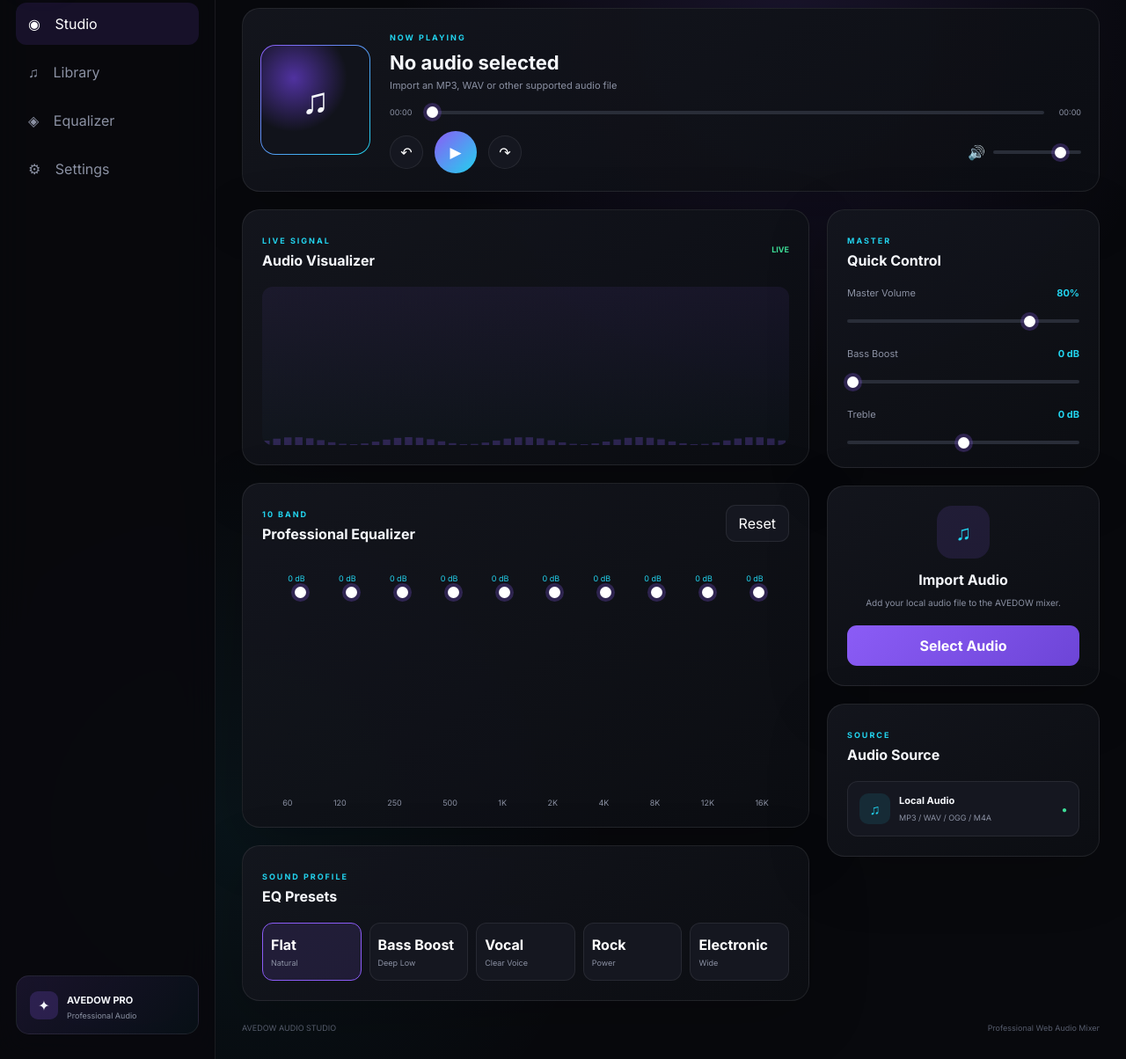
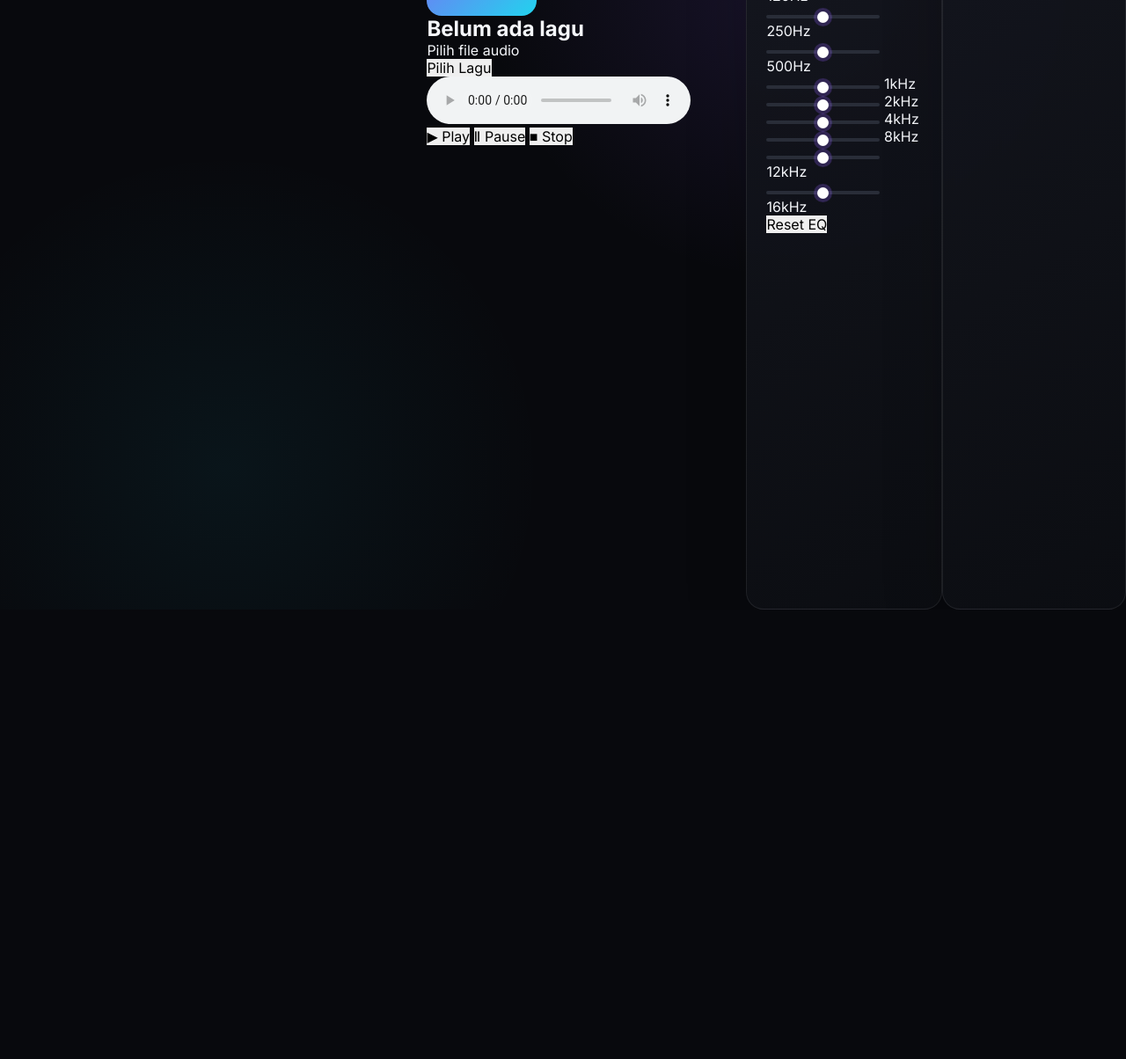
Before and after one commit to bajakeras550-cyber/foravedowaudio, a plain HTML site: page index.html in a window 1280 px wide. Shown: the part 107-1311 px from the top of the page at 88% size. After the commit the page ends 800 px from the top, so only its background shows below. Drawn offline with Linux system fonts and the light colour scheme.

Commit message:
Update index.html

```diff
--- a/index.html
+++ b/index.html
@@ -3,103 +3,124 @@
 <head>
   <meta charset="UTF-8">
   <meta name="viewport" content="width=device-width, initial-scale=1.0">
-  <title>AVEDOW Audio Studio</title>
+  <title>AVEDOW Audio Mixer</title>
   <link rel="stylesheet" href="style.css">
 </head>
-
 <body>
 
   <div class="app">
 
-  <!-- SIDEBAR -->
-  <aside class="sidebar">
-    <div class="brand">
-      <div class="brand-logo">A</div>
-      <div>
-        <strong>AVEDOW</strong>
-        <span>AUDIO STUDIO</span>
-      </div>
+    <h1>AVEDOW AUDIO MIXER</h1>
+    <p class="subtitle">MP3 Equalizer Studio</p>
+
+    <div class="player">
+
+      <div class="cover">♫</div>
+
+      <h2 id="songName">Belum ada lagu</h2>
+      <p id="status">Pilih file audio</p>
+
+      <input
+        type="file"
+        id="fileInput"
+        accept="audio/*"
+        hidden
+      >
+
+      <button id="chooseBtn">
+        Pilih Lagu
+      </button>
+
+      <audio id="audio" controls></audio>
+
+      <div class="buttons">
+        <button id="playBtn">▶ Play</button>
+        <button id="pauseBtn">Ⅱ Pause</button>
+        <button id="stopBtn">■ Stop</button>
       </div>
 
-    <nav>
-      <button class="nav-item active">
-        <span>◉</span> Studio
+    </div>
+
+
+    <div class="panel">
+
+      <h2>Equalizer</h2>
+
+      <div class="eq">
+
+        <div>
+          <input class="eqSlider" data-index="0"
+                 type="range" min="-12" max="12" value="0">
+          <span>60Hz</span>
+        </div>
+
+        <div>
+          <input class="eqSlider" data-index="1"
+                 type="range" min="-12" max="12" value="0">
+          <span>120Hz</span>
+        </div>
+
+        <div>
+          <input class="eqSlider" data-index="2"
+                 type="range" min="-12" max="12" value="0">
+          <span>250Hz</span>
+        </div>
+
+        <div>
+          <input class="eqSlider" data-index="3"
+                 type="range" min="-12" max="12" value="0">
+          <span>500Hz</span>
+        </div>
+
+        <div>
+          <input class="eqSlider" data-index="4"
+                 type="range" min="-12" max="12" value="0">
+          <span>1kHz</span>
+        </div>
+
+        <div>
+          <input class="eqSlider" data-index="5"
+                 type="range" min="-12" max="12" value="0">
+          <span>2kHz</span>
+        </div>
+
+        <div>
+          <input class="eqSlider" data-index="6"
+                 type="range" min="-12" max="12" value="0">
+          <span>4kHz</span>
+        </div>
+
+        <div>
+          <input class="eqSlider" data-index="7"
+                 type="range" min="-12" max="12" value="0">
+          <span>8kHz</span>
+        </div>
+
+        <div>
+          <input class="eqSlider" data-index="8"
+                 type="range" min="-12" max="12" value="0">
+          <span>12kHz</span>
+        </div>
+
+        <div>
+          <input class="eqSlider" data-index="9"
+                 type="range" min="-12" max="12" value="0">
+          <span>16kHz</span>
+        </div>
+
+      </div>
+
+      <button id="resetBtn">
+        Reset EQ
       </button>
 
-      <button class="nav-item">
-        <span>♫</span> Library
-      </button>
-
-      <button class="nav-item">
-        <span>◈</span> Equalizer
-      </button>
-
-      <button class="nav-item">
-        <span>⚙</span> Settings
-      </button>
-    </nav>
-
-    <div class="sidebar-bottom">
-      <div class="pro-card">
-        <div class="pro-icon">✦</div>
-        <div>
-          <b>AVEDOW PRO</b>
-          <small>Professional Audio</small>
     </div>
-      </div>
-    </div>
-  </aside>
 
 
-  <!-- MAIN -->
-  <main class="main">
+    <div class="panel">
 
-    <header class="topbar">
-      <div>
-        <span class="eyebrow">AUDIO WORKSPACE</span>
-        <h1>Studio Mixer</h1>
-      </div>
+      <h2>Volume</h2>
 
-      <div class="top-actions">
-        <button id="themeBtn" class="icon-btn">☼</button>
-        <button id="uploadTop" class="upload-btn">＋ Import Audio</button>
-      </div>
-    </header>
-
-
-    <!-- NOW PLAYING -->
-    <section class="now-playing glass">
-
-      <div class="cover">
-        <div class="cover-inner">♫</div>
-      </div>
-
-      <div class="track-info">
-        <span class="status">NOW PLAYING</span>
-        <h2 id="trackName">No audio selected</h2>
-        <p id="trackMeta">Import an MP3, WAV or other supported audio file</p>
-
-        <div class="progress-area">
-          <span id="currentTime">00:00</span>
-
-          <input
-            type="range"
-            id="progress"
-            min="0"
-            max="100"
-            value="0"
-          >
-
-          <span id="duration">00:00</span>
-        </div>
-
-        <div class="player-controls">
-          <button id="backBtn">↶</button>
-          <button id="playBtn" class="play-btn">▶</button>
-          <button id="forwardBtn">↷</button>
-
-          <div class="volume-box">
-            <span>🔊</span>
       <input
         id="volume"
         type="range"
@@ -107,241 +128,12 @@
         max="100"
         value="80"
       >
-          </div>
-        </div>
-      </div>
 
-    </section>
-
-
-    <div class="workspace">
-
-      <!-- LEFT -->
-      <div class="left-column">
-
-        <!-- VISUALIZER -->
-        <section class="panel visualizer-panel">
-          <div class="panel-header">
-            <div>
-              <span class="eyebrow">LIVE SIGNAL</span>
-              <h3>Audio Visualizer</h3>
-            </div>
-
-            <span class="live-dot">LIVE</span>
-          </div>
-
-          <canvas id="visualizer"></canvas>
-        </section>
-
-
-        <!-- EQ -->
-        <section class="panel">
-
-          <div class="panel-header">
-            <div>
-              <span class="eyebrow">10 BAND</span>
-              <h3>Professional Equalizer</h3>
-            </div>
-
-            <button id="resetEq" class="small-btn">
-              Reset
-            </button>
-          </div>
-
-          <div class="eq-container" id="eqContainer"></div>
-
-          <div class="eq-labels">
-            <span>60</span>
-            <span>120</span>
-            <span>250</span>
-            <span>500</span>
-            <span>1K</span>
-            <span>2K</span>
-            <span>4K</span>
-            <span>8K</span>
-            <span>12K</span>
-            <span>16K</span>
-          </div>
-
-        </section>
-
-
-        <!-- PRESETS -->
-        <section class="panel">
-
-          <div class="panel-header">
-            <div>
-              <span class="eyebrow">SOUND PROFILE</span>
-              <h3>EQ Presets</h3>
-            </div>
-          </div>
-
-          <div class="presets">
-
-            <button data-preset="flat" class="preset active">
-              <b>Flat</b>
-              <span>Natural</span>
-            </button>
-
-            <button data-preset="bass" class="preset">
-              <b>Bass Boost</b>
-              <span>Deep Low</span>
-            </button>
-
-            <button data-preset="vocal" class="preset">
-              <b>Vocal</b>
-              <span>Clear Voice</span>
-            </button>
-
-            <button data-preset="rock" class="preset">
-              <b>Rock</b>
-              <span>Power</span>
-            </button>
-
-            <button data-preset="electronic" class="preset">
-              <b>Electronic</b>
-              <span>Wide</span>
-            </button>
+      <span id="volumeText">80%</span>
 
     </div>
 
-        </section>
-
   </div>
-
-
-      <!-- RIGHT -->
-      <aside class="right-column">
-
-        <!-- QUICK CONTROL -->
-        <section class="panel">
-
-          <div class="panel-header">
-            <div>
-              <span class="eyebrow">MASTER</span>
-              <h3>Quick Control</h3>
-            </div>
-          </div>
-
-          <div class="control">
-
-            <div class="control-title">
-              <span>Master Volume</span>
-              <strong id="volumeValue">80%</strong>
-            </div>
-
-            <input
-              id="masterVolume"
-              type="range"
-              min="0"
-              max="100"
-              value="80"
-            >
-
-          </div>
-
-
-          <div class="control">
-
-            <div class="control-title">
-              <span>Bass Boost</span>
-              <strong id="bassValue">0 dB</strong>
-            </div>
-
-            <input
-              id="bassBoost"
-              type="range"
-              min="0"
-              max="12"
-              value="0"
-            >
-
-          </div>
-
-
-          <div class="control">
-
-            <div class="control-title">
-              <span>Treble</span>
-              <strong id="trebleValue">0 dB</strong>
-            </div>
-
-            <input
-              id="treble"
-              type="range"
-              min="-12"
-              max="12"
-              value="0"
-            >
-
-          </div>
-
-        </section>
-
-
-        <!-- IMPORT -->
-        <section class="panel import-panel">
-
-          <div class="import-icon">♫</div>
-
-          <h3>Import Audio</h3>
-
-          <p>
-            Add your local audio file to the AVEDOW mixer.
-          </p>
-
-          <button id="uploadBtn" class="primary-btn">
-            Select Audio
-          </button>
-
-          <input
-            id="audioFile"
-            type="file"
-            accept="audio/*"
-            hidden
-          >
-
-        </section>
-
-
-        <!-- SOURCE -->
-        <section class="panel">
-
-          <div class="panel-header">
-            <div>
-              <span class="eyebrow">SOURCE</span>
-              <h3>Audio Source</h3>
-            </div>
-          </div>
-
-          <div class="source-row active">
-            <div class="source-icon">♫</div>
-
-            <div>
-              <b>Local Audio</b>
-              <small>MP3 / WAV / OGG / M4A</small>
-            </div>
-
-            <span class="source-status">●</span>
-          </div>
-
-        </section>
-
-      </aside>
-
-    </div>
-
-
-    <footer>
-      <span>AVEDOW AUDIO STUDIO</span>
-      <span>Professional Web Audio Mixer</span>
-    </footer>
-
-  </main>
-
-</div>
-
-<audio id="audio"></audio>
 
   <script src="script.js"></script>
 
```
Lines whose indentation alone changed are shown as unchanged.
